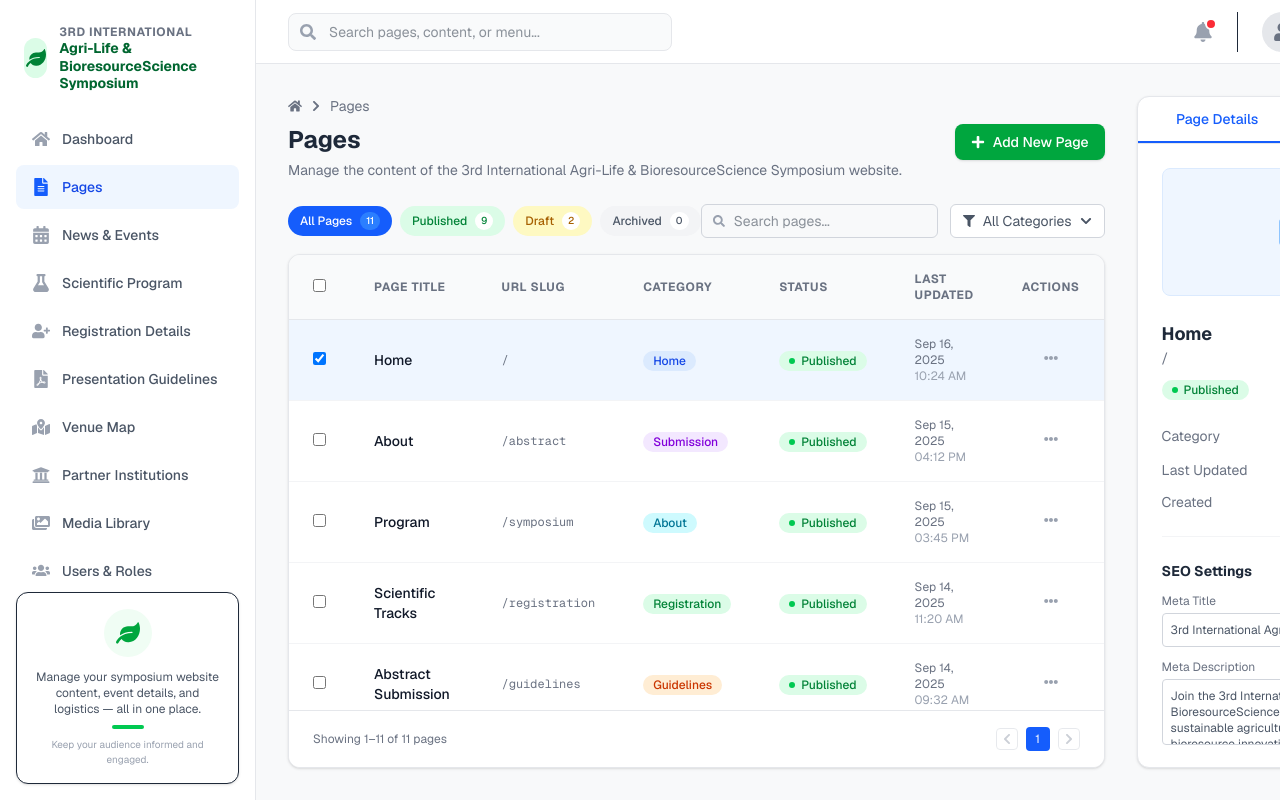
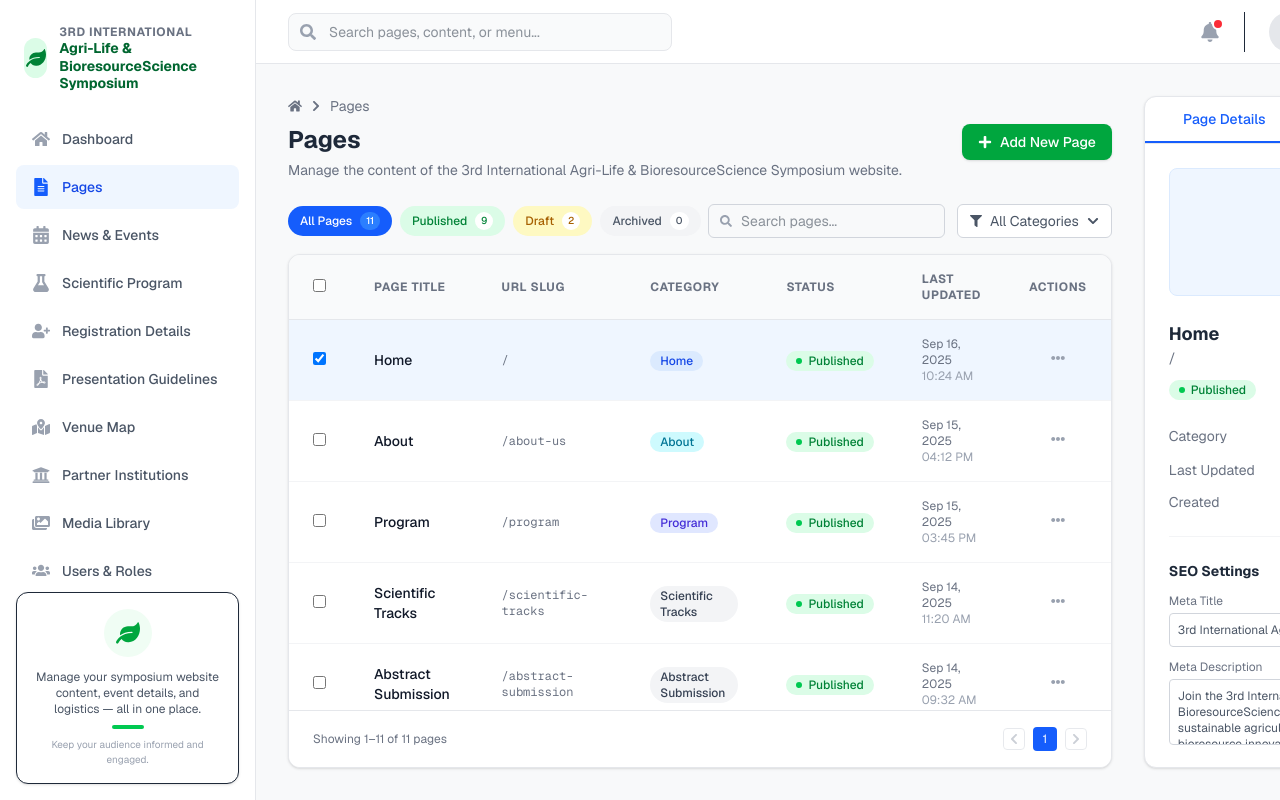
Before and after one commit to miclearnstocode/international_coloqium, a Next.js app: page /admin in a window 1280 px wide. Shown: the top 800 px of the page. Built offline with nearby package versions, Linux system fonts and the light colour scheme.

Commit message:
edit url slug and category

```diff
--- a/app/admin/page.tsx
+++ b/app/admin/page.tsx
@@ -11,15 +11,15 @@ import {
 // --- Mock Data based on the image ---
 const pagesData = [
   { id: 1, title: 'Home', slug: '/', category: 'Home', status: 'Published', updated: 'Sep 16, 2025 10:24 AM' },
-  { id: 2, title: 'About', slug: '/abstract', category: 'Submission', status: 'Published', updated: 'Sep 15, 2025 04:12 PM' },
-  { id: 3, title: 'Program', slug: '/symposium', category: 'About', status: 'Published', updated: 'Sep 15, 2025 03:45 PM' },
-  { id: 4, title: 'Scientific Tracks', slug: '/registration', category: 'Registration', status: 'Published', updated: 'Sep 14, 2025 11:20 AM' },
-  { id: 5, title: 'Abstract Submission', slug: '/guidelines', category: 'Guidelines', status: 'Published', updated: 'Sep 14, 2025 09:32 AM' },
-  { id: 6, title: 'Registration', slug: '/venue-map', category: 'Logistics', status: 'Published', updated: 'Sep 13, 2025 05:17 PM' },
-  { id: 7, title: 'Guidelines', slug: '/program', category: 'Program', status: 'Published', updated: 'Sep 12, 2025 02:41 PM' },
-  { id: 8, title: 'Partner Institutions', slug: '/contact', category: 'Contact', status: 'Published', updated: 'Sep 12, 2025 11:06 AM' },
-  { id: 9, title: 'Hotel & Mapping', slug: '/partners', category: 'Partners', status: 'Published', updated: 'Sep 11, 2025 03:22 PM' },
-  { id: 10, title: 'Contact Us', slug: '/register', category: 'Registration', status: 'Draft', updated: 'Sep 10, 2025 01:14 PM' }
+  { id: 2, title: 'About', slug: '/about-us', category: 'About', status: 'Published', updated: 'Sep 15, 2025 04:12 PM' },
+  { id: 3, title: 'Program', slug: '/program', category: 'Program', status: 'Published', updated: 'Sep 15, 2025 03:45 PM' },
+  { id: 4, title: 'Scientific Tracks', slug: '/scientific-tracks', category: 'Scientific Tracks', status: 'Published', updated: 'Sep 14, 2025 11:20 AM' },
+  { id: 5, title: 'Abstract Submission', slug: '/abstract-submission', category: 'Abstract Submission', status: 'Published', updated: 'Sep 14, 2025 09:32 AM' },
+  { id: 6, title: 'Registration', slug: '/registration', category: 'Registration', status: 'Published', updated: 'Sep 13, 2025 05:17 PM' },
+  { id: 7, title: 'Guidelines', slug: '/presentation-guidelines', category: 'Guidelines', status: 'Published', updated: 'Sep 12, 2025 02:41 PM' },
+  { id: 8, title: 'Partner Institutions', slug: '/partner-institutions', category: 'Partner Institutions', status: 'Published', updated: 'Sep 12, 2025 11:06 AM' },
+  { id: 9, title: 'Hotel & Mapping', slug: '/hotel-mapping', category: 'Hotel & Mapping', status: 'Published', updated: 'Sep 11, 2025 03:22 PM' },
+  { id: 10, title: 'Contact Us', slug: '/contact-us', category: 'Contact Us', status: 'Draft', updated: 'Sep 10, 2025 01:14 PM' }
 ];
 
 export default function AdminPages() {
```
